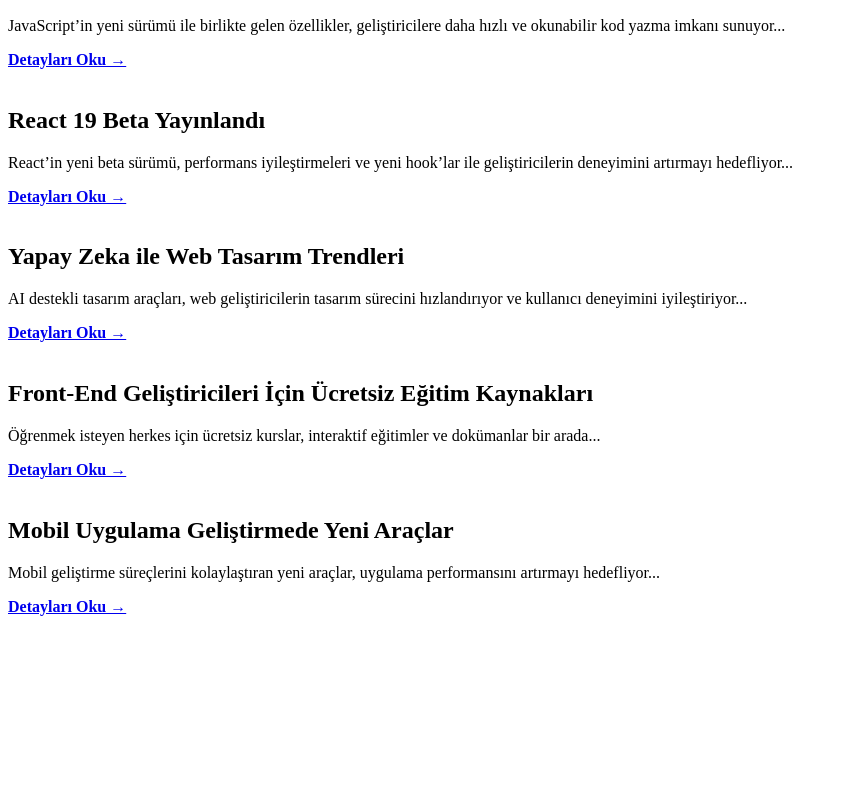
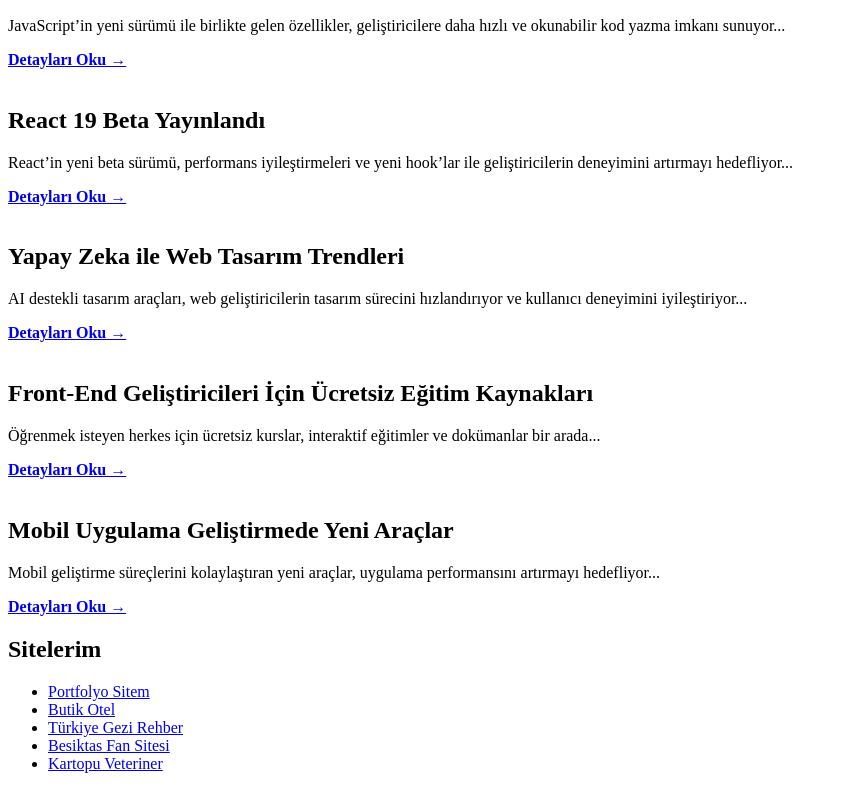
Before and after one commit to Turcute/turcute.github.io, a plain HTML site: page projeDosyalarim/haberSitesi/index.html in a window 1280 px wide. Shown: the part 460-1249 px from the top of the page, without its empty margins (0-847 px from the left). Before the commit the page ends 1084 px from the top, so only its background shows below. Drawn offline with Linux system fonts and the light colour scheme.

Commit message:
feat: All footer navs updated

```diff
--- a/projeDosyalarim/haberSitesi/index.html
+++ b/projeDosyalarim/haberSitesi/index.html
@@ -17,7 +17,7 @@
         <a href="mobilHaber.html">Mobil Uygulamalar</a>
     </nav>
     <h1>Teknoloji ve Web geliştirme Haberleri</h1>
-        <img src="assets/img/News.jpg" width="450" alt="Homepage Haber Logo">
+    <img src="assets/img/News.jpg" width="450" alt="Homepage Haber Logo">
     <br>
     <article>
         <h2>Yeni Javascript Özellikleri</h2>
@@ -52,7 +52,20 @@
         <a href="mobilHaber.html"><strong>Detayları Oku →</strong></a>
     </article>
 
+    <footer>
 
+        <h2>Sitelerim</h2>
+        <nav>
+            <ul>
+                <li><a href="/index.html">Portfolyo Sitem</a></li>
+                <li><a href="/projeDosyalarim/butikOtelSitesi/index.html">Butik Otel</a></li>
+                <li><a href="/projeDosyalarim/rehberSitesi/index.html">Türkiye Gezi Rehber</a></li>
+                <li><a href="/projeDosyalarim/sporTakimiSitesi/index.html">Besiktas Fan Sitesi</a></li>
+                <li><a href="/projeDosyalarim/veterinerSitesi/">Kartopu Veteriner</a></li>
+            </ul>
+        </nav>
+
+    </footer>
 </body>
 
 </html>
```
Also changed, not shown: index.html (+3 -1 lines), projeDosyalarim/butikOtelSitesi/index.html (+16 -1 lines), projeDosyalarim/rehberSitesi/index.html (+10 -1 lines), projeDosyalarim/sporTakimiSitesi/index.html (+13 -0 lines), projeDosyalarim/veterinerSitesi/index.html (+23 -6 lines).
